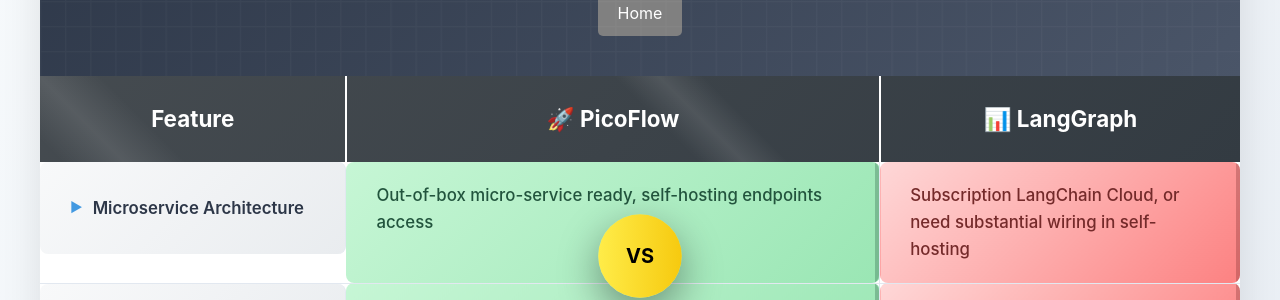
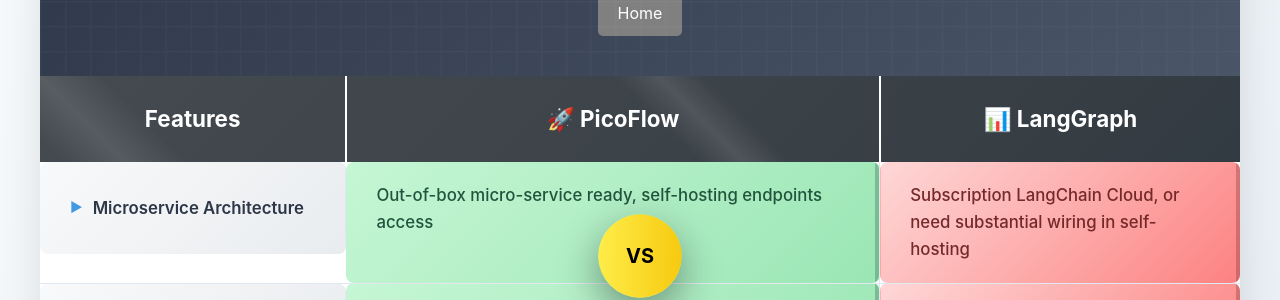
Before and after one commit to picoflow1/jekyll, a Jekyll site: the page comparison.html, which Jekyll copies as it is, in a window 1280 px wide. Shown: the part 194-494 px from the top of the page. Built offline with Jekyll 4.4.1, drawn with Linux system fonts in a browser that asks for light colours.

Commit message:
features

```diff
--- a/comparison.html
+++ b/comparison.html
@@ -344,7 +344,7 @@
       <table class="comparison-table">
         <thead>
           <tr class="table-header">
-            <th>Feature</th>
+            <th>Features</th>
             <th>🚀 PicoFlow</th>
             <th>📊 LangGraph</th>
           </tr>
```
Also changed, not shown: 1 other file.
